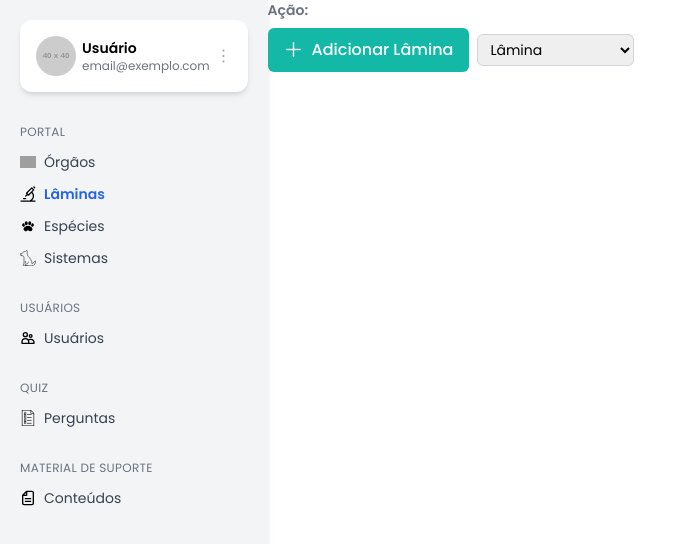
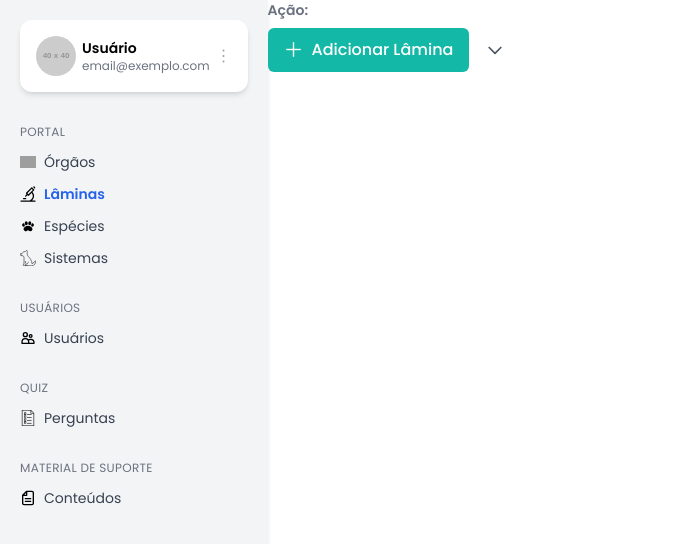
Before and after one commit to fabricadesoftware-ifc/fabricaHistologia_frontend, a Vue app: page /laminas in a window 1280 px wide. Shown: the top 544 px of the page, without its empty margins (0-677 px from the left). Built offline with nearby package versions, Linux system fonts and the light colour scheme; grey boxes are pictures that could not be loaded.

Commit message:
refactor: troca select nativo por dropdown customizado com ícone #109

```diff
--- a/src/components/admin/buttons/ButtonActionAdmin.vue
+++ b/src/components/admin/buttons/ButtonActionAdmin.vue
@@ -5,7 +5,6 @@ import { useRouter, useRoute } from 'vue-router'
 const router = useRouter()
 const route = useRoute()
 
-// Mapeamento interno de rotas para opções de criação
 const sessionMap = {
   laminas: {
     label: 'Lâmina',
@@ -27,10 +26,8 @@ const sessionMap = {
       'Órgão': '/orgaos/create'
     }
   },
-  // Adicione mais sessões aqui conforme necessário
 }
 
-// Extrai o nome da sessão com base no path da rota
 const sessionKey = computed(() => {
   const match = route.path.match(/\/([^/]+)/)
   return match ? match[1] : null
@@ -39,20 +36,30 @@ const sessionKey = computed(() => {
 const session = computed(() => sessionMap[sessionKey.value] || null)
 const options = computed(() => session.value ? Object.keys(session.value.options) : [])
 const selectedOption = ref(options.value[0] || '')
+const showSelect = computed(() => options.value.length > 1)
 
-const showSelect = computed(() => options.value.length > 1)
+const dropdownOpen = ref(false)
 
 const handleAdd = () => {
   const path = session.value?.options[selectedOption.value]
   if (path) router.push(path)
 }
+
+const toggleDropdown = () => {
+  dropdownOpen.value = !dropdownOpen.value
+}
+
+const selectOption = (option) => {
+  selectedOption.value = option
+  dropdownOpen.value = false
+}
 </script>
 
 <template>
-  <div v-if="session" class="flex flex-col sm:flex-row sm:items-center sm:gap-4 gap-2">
+  <div v-if="session" class="flex flex-col sm:flex-row sm:items-center sm:gap-4 gap-2 relative">
     <label class="text-sm text-gray-500 font-semibold">Ação:</label>
 
-    <div class="flex items-center gap-2">
+    <div class="flex items-center gap-2 relative">
       <button
         class="flex items-center gap-2 bg-teal-500 hover:bg-teal-600 text-white font-medium py-2 px-4 rounded-md transition"
         @click="handleAdd"
@@ -61,19 +68,63 @@ const handleAdd = () => {
         <span>Adicionar {{ showSelect ? selectedOption : session.label }}</span>
       </button>
 
-      <select
-        v-if="showSelect"
-        v-model="selectedOption"
-        class="border border-gray-300 rounded-md px-2 py-1 text-sm"
-      >
-        <option
-          v-for="option in options"
-          :key="option"
-          :value="option"
+      <div v-if="showSelect" class="relative">
+        <button
+          @click="toggleDropdown"
+          class="text-gray-600 hover:text-gray-800 p-2 transition-transform"
         >
-          {{ option }}
-        </option>
-      </select>
+          <svg
+            xmlns="http://www.w3.org/2000/svg"
+            class="h-5 w-5 transition-transform duration-300"
+            :class="{ 'rotate-180': dropdownOpen }"
+            fill="none"
+            viewBox="0 0 24 24"
+            stroke="currentColor"
+            stroke-width="2"
+          >
+            <path stroke-linecap="round" stroke-linejoin="round" d="M19 9l-7 7-7-7" />
+          </svg>
+        </button>
+
+        <transition name="dropdown">
+          <ul
+            v-if="dropdownOpen"
+            class="absolute z-10 mt-1 bg-white border border-gray-300 rounded-md shadow-md w-40 overflow-hidden"
+          >
+            <li
+              v-for="option in options"
+              :key="option"
+              @click="selectOption(option)"
+              class="px-4 py-2 hover:bg-gray-100 cursor-pointer text-sm"
+            >
+              {{ option }}
+            </li>
+          </ul>
+        </transition>
+      </div>
     </div>
   </div>
 </template>
+
+<style scoped>
+.dropdown-enter-active,
+.dropdown-leave-active {
+  transition: all 200ms ease-out;
+}
+.dropdown-enter-from {
+  opacity: 0;
+  transform: translateY(-5px);
+}
+.dropdown-enter-to {
+  opacity: 1;
+  transform: translateY(0);
+}
+.dropdown-leave-from {
+  opacity: 1;
+  transform: translateY(0);
+}
+.dropdown-leave-to {
+  opacity: 0;
+  transform: translateY(-5px);
+}
+</style>
```
